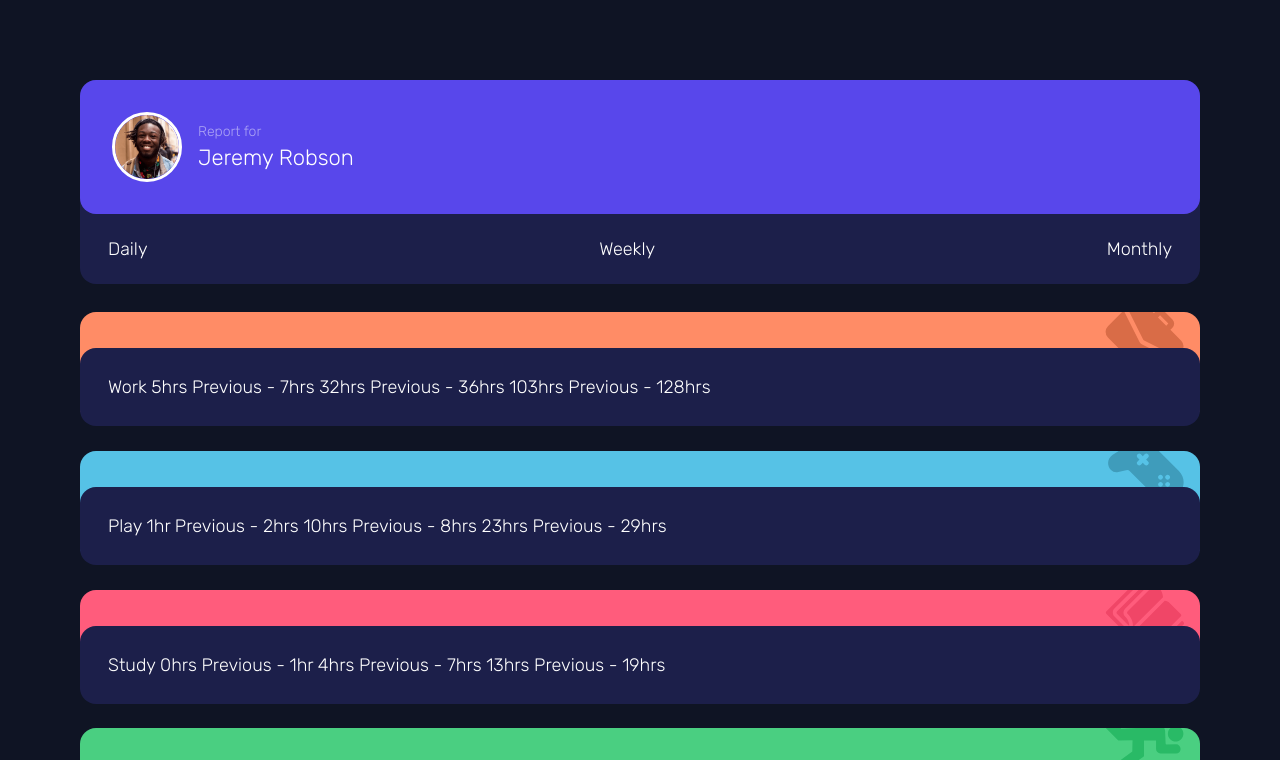
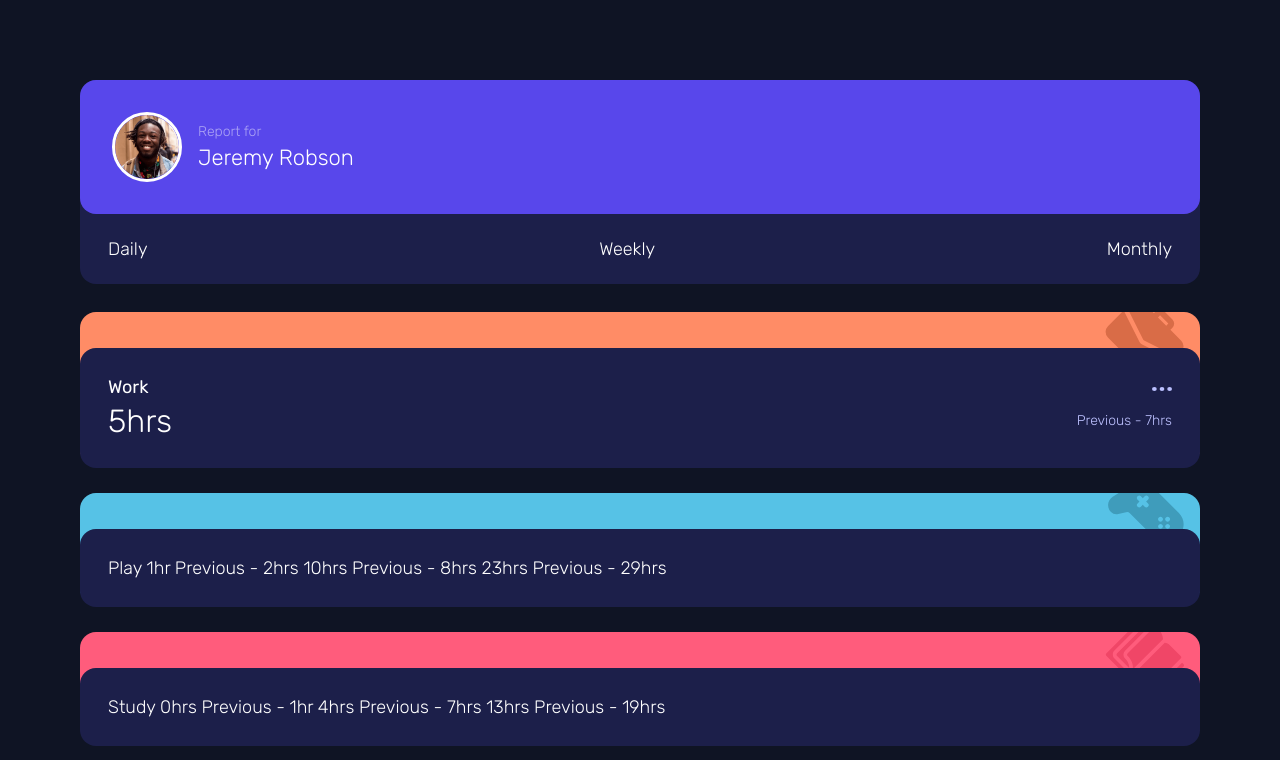
Before and after one commit to scottmotion/time-tracking-dashboard, a plain HTML site: page index.html in a window 1280 px wide. Shown: the top 760 px of the page. Drawn offline with Linux system fonts and the light colour scheme.

Commit message:
Update index.html

```diff
--- a/index.html
+++ b/index.html
@@ -36,13 +36,16 @@
       <article class="grid-item grid-item--work">
         <div class="grid-item__item-wrapper">
           <div class="grid-item__tracker-wrapper">
-            Work
-            5hrs <!-- daily -->
-            Previous - 7hrs <!-- daily -->
-            32hrs <!-- weekly -->
-            Previous - 36hrs <!-- weekly -->
-            103hrs <!-- monthly -->
-            Previous - 128hrs <!-- monthly -->
+            <div class="tracker">
+              <div class="tracker__column tracker__column-1">
+                <p class="tracker__title">Work</p>
+                <p class="tracker__time">5hrs</p>
+              </div>
+              <div class="tracker__column tracker__column-2">
+                <img class="tracker__ellipsis" src="images/icon-ellipsis.svg">
+                <p class="tracker__previous">Previous - 7hrs</p>
+              </div>
+            </div>
           </div>
         </div>
       </article>
```
